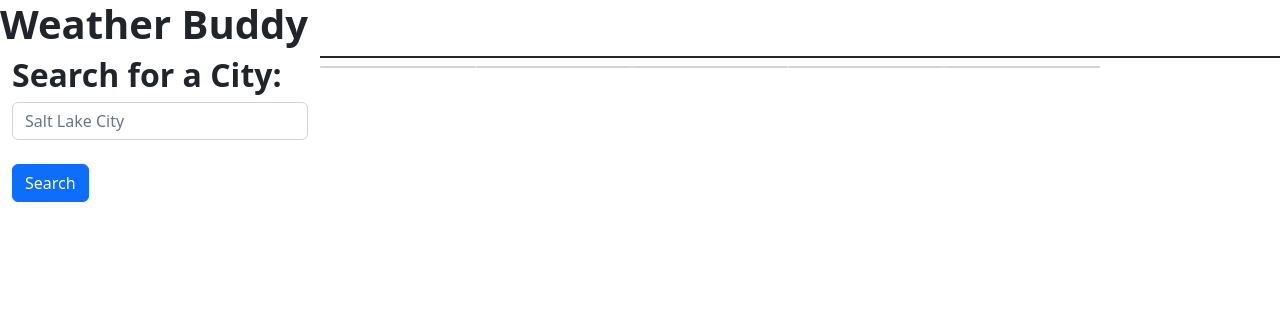
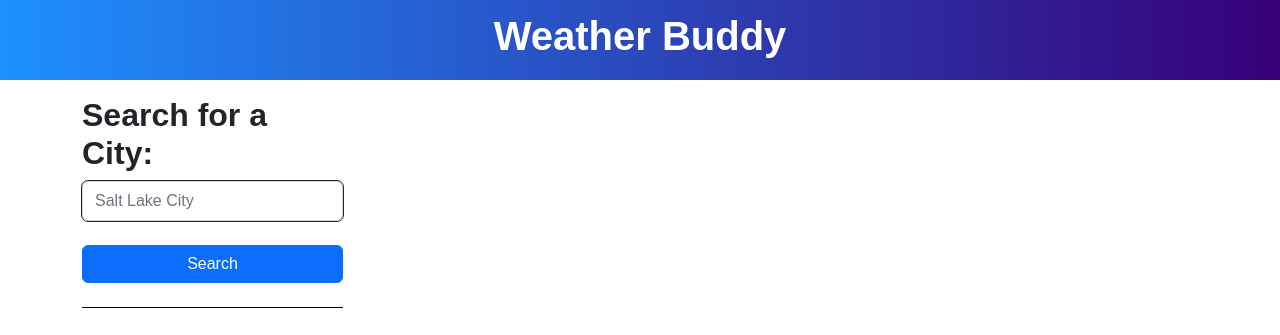
Before and after one commit to Hannahbird/weather-buddy, a plain HTML site: page index.html in a window 1280 px wide. Drawn offline with nearby package versions, Linux system fonts and the light colour scheme.

Commit message:
adding a working css. might need to go in later and add something else to fix the padding on the search box. I don't know why it is as far in as it is.

```diff
--- a/assets/css/styles.css
+++ b/assets/css/styles.css
@@ -0,0 +1,90 @@
+:root {
+    --banner-color: linear-gradient(90deg, rgb(30, 144, 255), rgb(55, 0, 120));
+}
+* {
+    font-family: sans-serif;
+    margin: 0;
+}
+
+.banner {
+    background: var(--banner-color);
+    height: 10vh;
+    margin-bottom: 2vh;
+    display: flex;
+    align-items: center;
+    justify-content: center;
+}
+
+header h1 {
+    color: white;
+    font-weight: 500;
+}
+
+div input {
+    width: 100%;
+    outline-style: solid;
+    outline-width: 0.5px;
+    height: 5vh;
+}
+
+h3 {
+    padding-top: 2vh;
+}
+
+.btn {
+    width: 100%;
+    opacity: 1;
+}
+
+.btn:hover {
+    opacity: 2;
+}
+
+#searchBtn {
+    margin-bottom: 3vh;
+}
+
+.saveSearch {
+    padding-top: 3vh;
+    border-top: solid 1px black;
+}
+
+.currentWeather {
+    opacity: 0;
+}
+
+.cityHeader {
+    align-content: left;
+    padding-top: 1vh;
+    padding-left: 1vh;
+    margin-bottom: 0px;
+}
+
+.list-group-item {
+    padding-left: 1vh;
+    border: none;
+    padding-top: 0.5vh;
+}
+
+.futureForcast {
+    display: flex;
+    justify-content: space-between;
+    align-items: center;
+    flex-wrap: wrap;
+}
+
+.card {
+    border: none;
+    color: white;
+    background-color: rgb(48, 51, 84);
+    margin-bottom: 1vh;
+}
+
+.card-title {
+    font-weight: bold;
+    padding-top: 1vh;
+}
+
+.btn-secondary {
+    margin-bottom: 2vh;
+}
--- a/index.html
+++ b/index.html
@@ -14,12 +14,15 @@
         <h1> <strong>Weather Buddy </strong></h1>
     </header>
     <main>
-        <div class="container-fluid">
+        <div class="container">
             <div class="row">
                 <div class="col-12 col-md-3">
-                    <h2><strong>Search for a City:</strong></h2>
-                    <input class="form-control" type="text" placeholder="Salt Lake City"/><br/>
-                    <button id="searchBtn" type="search" class="btn btn-primary">Search</button>
+                    <h2>
+                        <strong>Search for a City:</strong>
+                    </h2>
+                    <input class="form-control" type="text" placeholder="Salt Lake City"/>
+                    <br/>
+                    <button id="searchBtn" type="search" class="btn btn-primary" >Search</button>
                     <div class="saveSearch"></div>
                 </div>
                 <div class="col-12 col-md-9">
```
